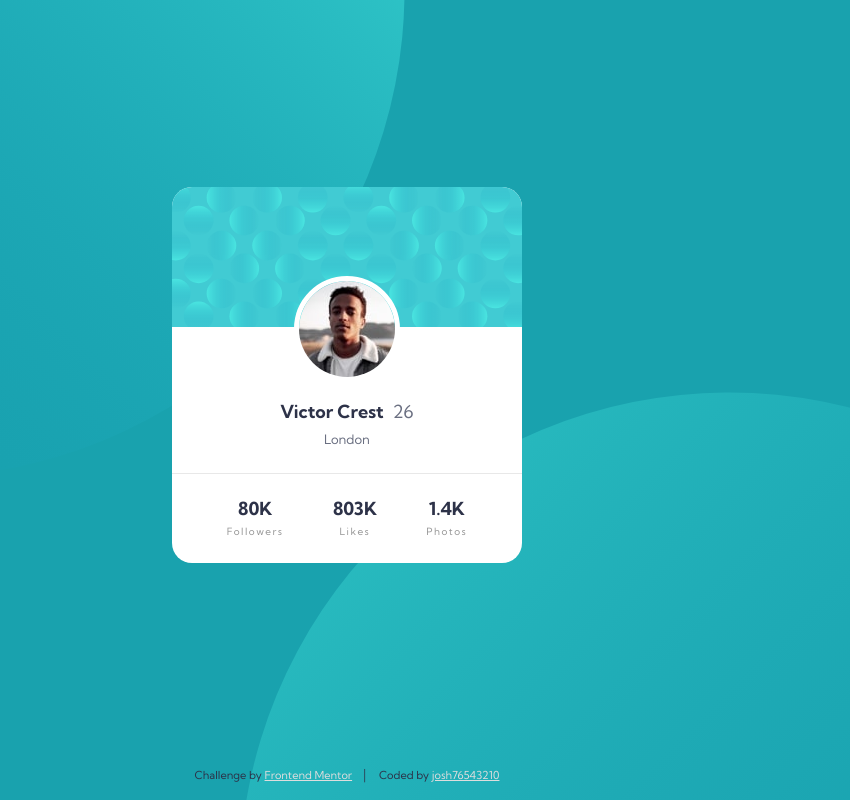
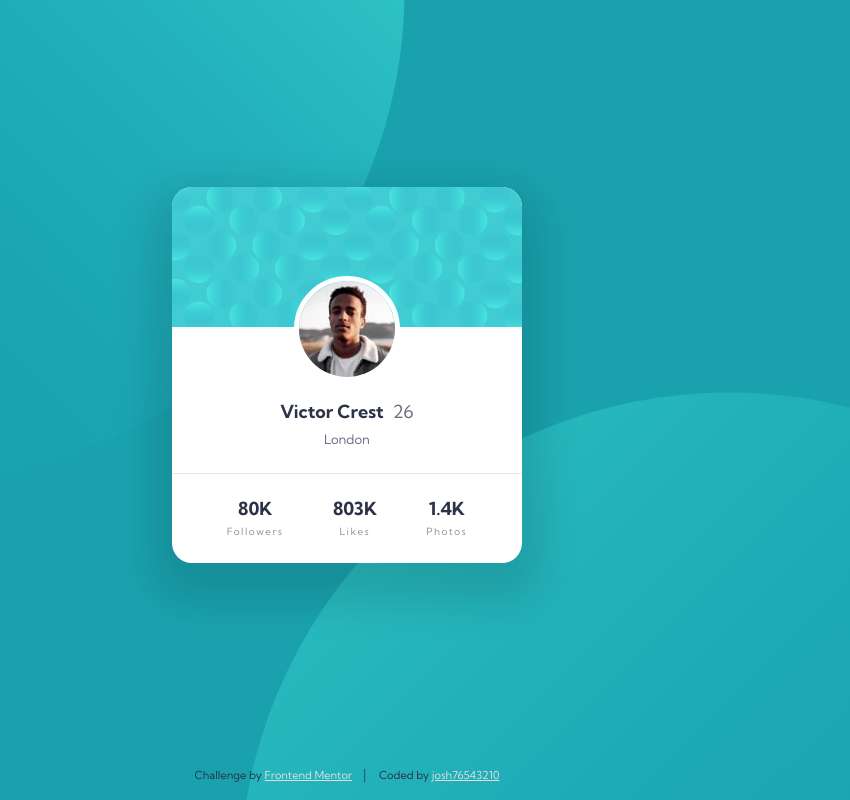
Before and after one commit to josh76543210/Frontend-Mentor---Profile-card-component-solution, a plain HTML site: page index.html in a window 1280 px wide. Shown: the whole page, without its empty margins (293-1143 px from the left). Drawn offline with Linux system fonts and the light colour scheme.

Commit message:
Updated README.md and style.css

```diff
--- a/style.css
+++ b/style.css
@@ -49,6 +49,7 @@ main {
   min-width: 25rem;
   background-color: #fff;
   border-radius: 2rem;
+  box-shadow: 0 2rem 4rem 2rem rgba(0, 0, 0, 0.12);
   overflow: hidden;
 }
 
```
Also changed, not shown: 1 other file.
